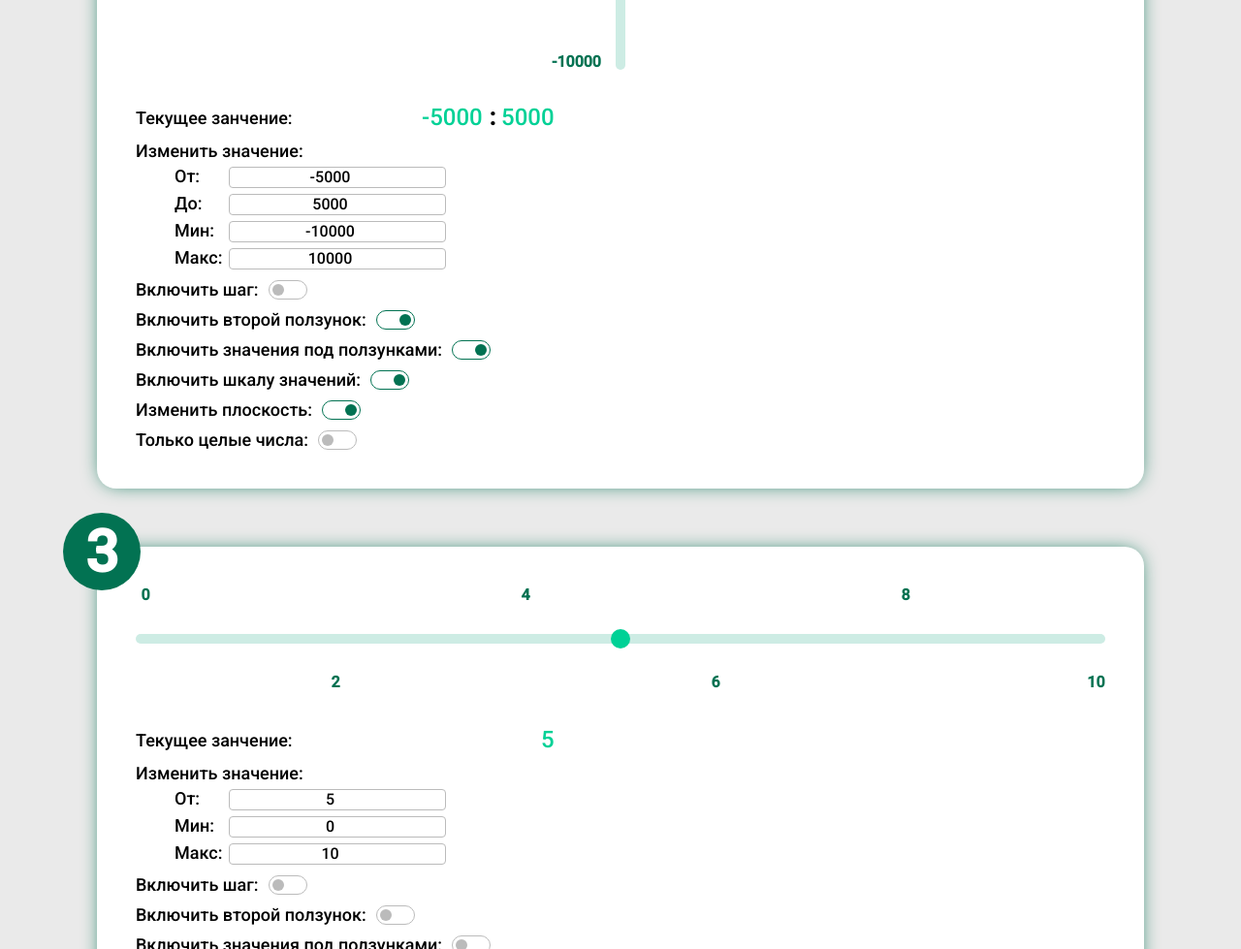
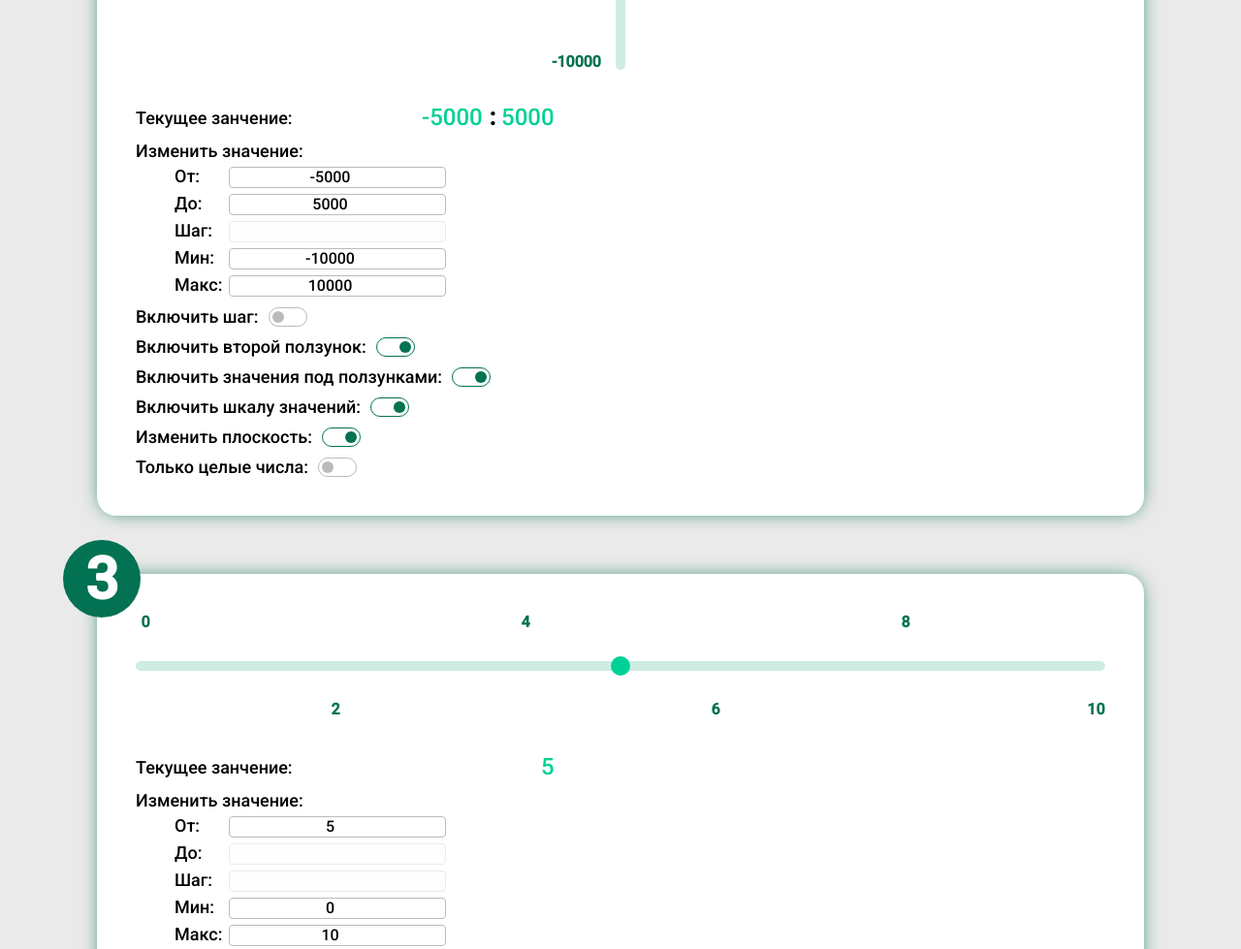
Before and after one commit to MadGoby/Task-4, a website built with webpack: page src/demo-page/index.html in a window 1280 px wide. Shown: the part 1103-2082 px from the top of the page at 97% size. Built offline with nearby package versions, Linux system fonts and the light colour scheme.

Commit message:
#15 Dispay change replaced by disabled attribute

```diff
--- a/src/demo-page/SideMenu/SideMenu.ts
+++ b/src/demo-page/SideMenu/SideMenu.ts
@@ -30,13 +30,14 @@ export class SideMenu {
     const { isInteger } = data;
 
     this.sideMenuElements.fromOutput.innerText = isInteger ? `${Math.round(data.from!)}` : `${data.from}`;
-    this.sideMenuElements.toOutput.innerText = isInteger ? `${Math.round(data.to!)}` : `${data.to}`;
     (this.sideMenuElements.fromInput as HTMLInputElement).value = isInteger
       ? `${Math.round(data.from!)}` : `${data.from}`;
-    (this.sideMenuElements.toInput as HTMLInputElement).value = isInteger ? `${Math.round(data.to!)}` : `${data.to}`;
+    const toValue: string = isInteger ? `${Math.round(data.to!)}` : `${data.to}`;
+    this.sideMenuElements.toOutput.innerText = toValue;
+    (this.sideMenuElements.toInput as HTMLInputElement).value = data.isDouble ? toValue : '';
     (this.sideMenuElements.minInput as HTMLInputElement).value = isInteger ? `${Math.round(data.min!)}` : `${data.min}`;
     (this.sideMenuElements.maxInput as HTMLInputElement).value = isInteger ? `${Math.round(data.max!)}` : `${data.max}`;
-    (this.sideMenuElements.stepInput as HTMLInputElement).value = `${data.step}`;
+    (this.sideMenuElements.stepInput as HTMLInputElement).value = data.isStep ? `${data.step}` : '';
     (this.sideMenuElements.doubleToggle as HTMLInputElement).checked = data.isDouble;
     (this.sideMenuElements.handlesValuesToggle as HTMLInputElement).checked = data.isHandlesValues;
     (this.sideMenuElements.valueScaleToggle as HTMLInputElement).checked = data.isValueScale;
@@ -113,23 +114,21 @@ export class SideMenu {
 
     if (isNeedToShowTo) {
       this.sideMenuElements.toOutput.classList.remove('goby-slider__output-value_hidden');
-      this.sideMenuElements.toInputWrapper.classList.remove('goby-slider__input-wrapper_hidden');
+      this.sideMenuElements.toInput.removeAttribute('disabled');
     } else if (isNeedToHideTo) {
       this.sideMenuElements.toOutput.classList.add('goby-slider__output-value_hidden');
-      this.sideMenuElements.toInputWrapper.classList.add('goby-slider__input-wrapper_hidden');
+      this.sideMenuElements.toInput.setAttribute('disabled', 'disabled');
     }
   }
 
   private changeStepDisplay(isStep: boolean):void {
-    const isNeedToShowTo: boolean = isStep
-      && this.sideMenuElements.stepInputWrapper.classList.contains('goby-slider__input-wrapper_hidden');
-    const isNeedToHideTo: boolean = !isStep
-      && !this.sideMenuElements.stepInputWrapper.classList.contains('goby-slider__output-value_hidden');
+    const isNeedToShowTo: boolean = isStep && this.sideMenuElements.stepInput.hasAttribute('disabled');
+    const isNeedToHideTo: boolean = !isStep && !this.sideMenuElements.stepInput.hasAttribute('disabled');
 
     if (isNeedToShowTo) {
-      this.sideMenuElements.stepInputWrapper.classList.remove('goby-slider__input-wrapper_hidden');
+      this.sideMenuElements.stepInput.removeAttribute('disabled');
     } else if (isNeedToHideTo) {
-      this.sideMenuElements.stepInputWrapper.classList.add('goby-slider__input-wrapper_hidden');
+      this.sideMenuElements.stepInput.setAttribute('disabled', 'disabled');
     }
   }
 }
--- a/src/plugin/slider.scss
+++ b/src/plugin/slider.scss
@@ -185,10 +185,6 @@
   &__input-wrapper {
     max-width: 320px;
     padding-left: 40px;
-
-    &_hidden {
-      display: none;
-    }
   }
 
   &__input-description {
@@ -209,6 +205,10 @@
     &:hover, &:focus {
       box-shadow: 0 0 4px 1px $color-main;
       outline: none;
+    }
+
+    &:disabled {
+      opacity: 0.3;
     }
   }
 
```
